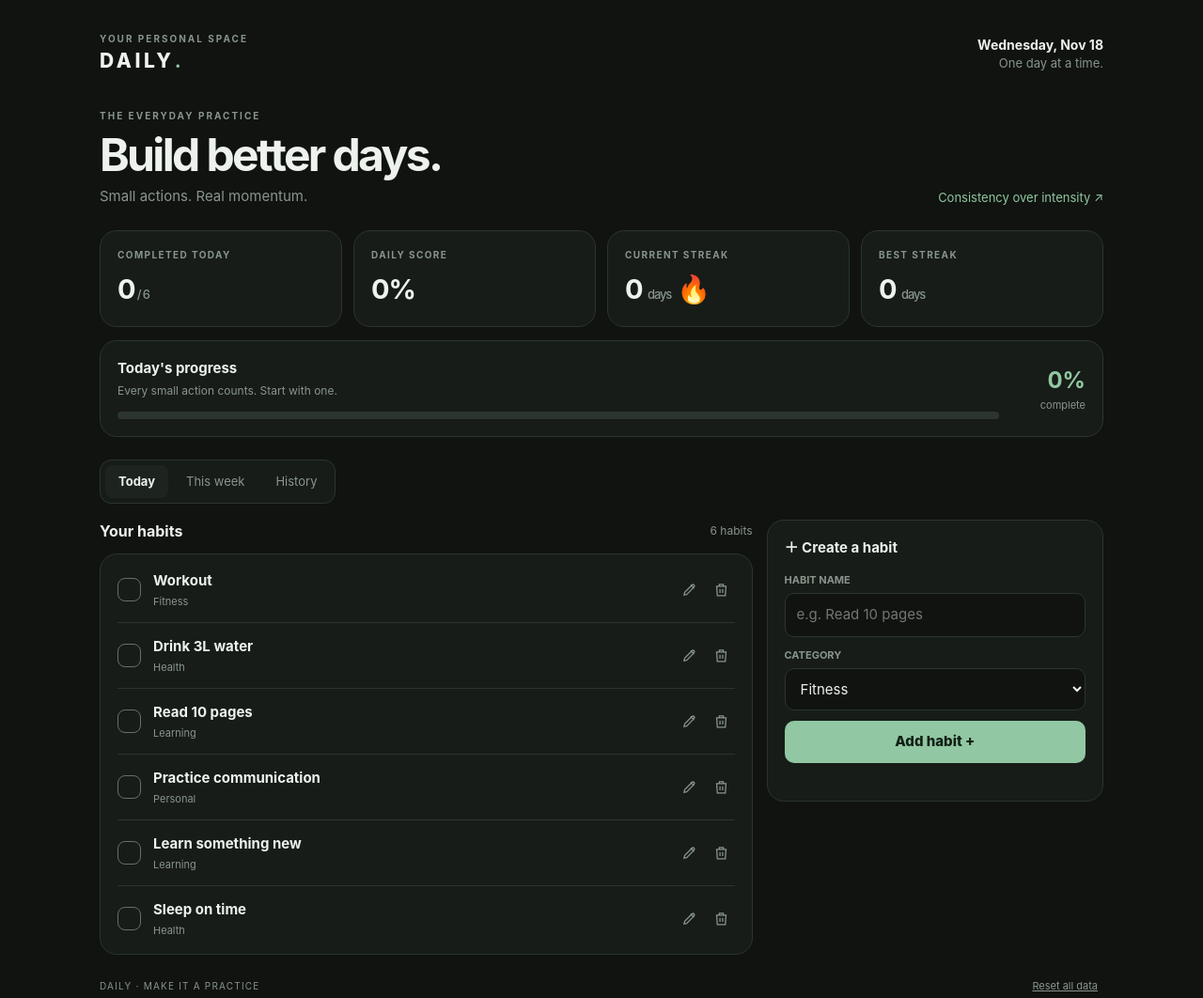
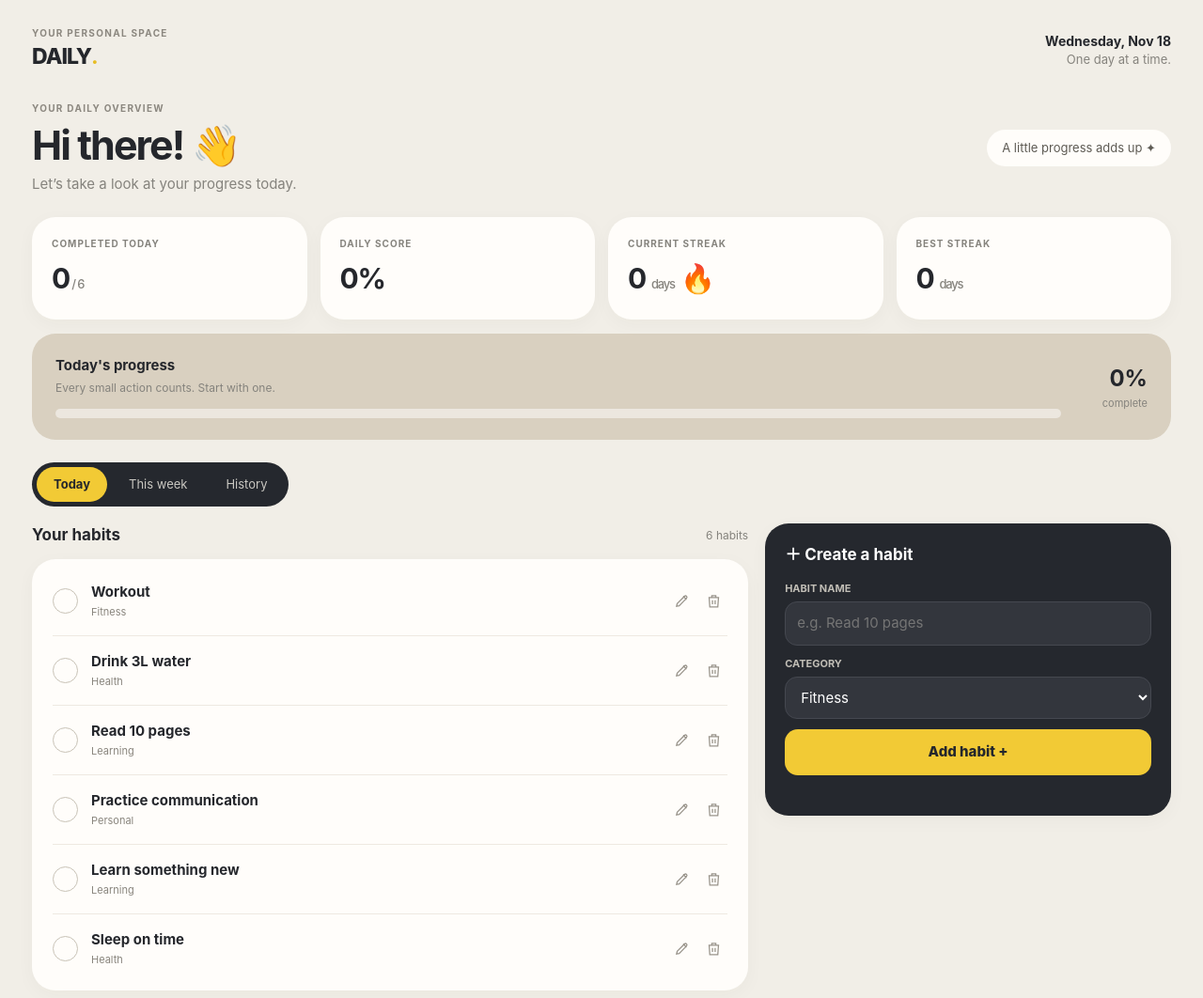
Before and after one commit to VarshithMK/HabitTracker, a plain HTML site: page index.html in a window 1280 px wide. Shown: the top 1062 px of the page at 94% size. Drawn offline with Linux system fonts and the light colour scheme.

Commit message:
Redesign habit tracker with warm fitness dashboard styling

```diff
--- a/index.html
+++ b/index.html
@@ -19,12 +19,43 @@ button,input,select{font:inherit}button{color:inherit;cursor:pointer}button:focu
 .week-grid{display:grid;grid-template-columns:repeat(7,1fr);gap:9px;align-items:end;height:165px;margin-top:18px}.week-day{height:100%;display:flex;flex-direction:column;align-items:center;justify-content:end;gap:8px;font-size:11px;color:var(--muted)}.week-percent{font-size:10px}.week-track{width:100%;height:110px;background:var(--bg);border-radius:7px;display:flex;align-items:end;overflow:hidden}.week-fill{width:100%;background:var(--green);border-radius:7px;min-height:0}.history-row{display:flex;justify-content:space-between;gap:15px;padding:12px 0;border-bottom:1px solid var(--line)}.history-row:last-child{border:0}.history-date{font-weight:650}.history-detail{font-size:11px;color:var(--muted)}.history-score{font-weight:750;color:var(--green)}
 .view[hidden]{display:none}.empty{text-align:center;color:var(--muted);padding:35px 12px;font-size:13px}.bottom{display:flex;justify-content:space-between;align-items:center;margin-top:24px;color:var(--muted);font-size:10px;letter-spacing:.12em}.text-btn{background:none;border:0;color:var(--muted);text-decoration:underline;font-size:11px;letter-spacing:0}.toast{font-size:12px;color:var(--green);min-height:18px;margin-top:8px}
 @media(max-width:720px){.shell{padding:24px 16px 45px}.stats{grid-template-columns:repeat(2,1fr)}.layout{grid-template-columns:1fr}.hero{align-items:start;flex-direction:column}.hero-note{white-space:normal}.progress-card{padding:15px}.week-grid{gap:5px}.top{margin-bottom:27px}}
+
+/* Reference-inspired warm dashboard theme */
+:root{color-scheme:light;--bg:#f1eee7;--panel:#fffdfa;--panel2:#e9e3d7;--line:#e9e3d9;--text:#25272c;--muted:#85837d;--green:#f2ca35;--green-dark:#3a3b3e;--red:#ed786e;--radius:25px}
+body{background:var(--bg);color:var(--text);font-family:Inter,ui-sans-serif,system-ui,-apple-system,BlinkMacSystemFont,"Segoe UI",sans-serif}
+.shell{max-width:1440px;padding:28px 34px 48px}
+.top{margin-bottom:30px}.brand{letter-spacing:-.04em;font-size:23px}.brand b{color:#e7bd24}.eyebrow{color:#8b877f;letter-spacing:.13em}
+.date strong{color:var(--text)}
+.hero{margin-bottom:24px;align-items:center}.hero h1{font-size:clamp(30px,4vw,43px);letter-spacing:-.045em}.hero p{color:#85837d}.hero-note{background:#fffdfa;border-radius:30px;padding:10px 16px;color:#5e5b54}
+.stats{grid-template-columns:repeat(4,minmax(0,1fr));gap:14px;margin-bottom:15px}
+.card{background:var(--panel);border:0;border-radius:25px;padding:21px;box-shadow:0 5px 20px rgba(54,46,31,.035)}
+.stat-label{color:#85837d;letter-spacing:.1em}.stat-number{font-size:30px;color:#25272c}.stat-number small{color:#85837d}
+.progress-card{background:#d9d0c0;box-shadow:none;padding:23px 25px}.progress-track{background:rgba(255,255,255,.48);height:10px}.progress-fill{background:#f2ca35}.progress-side strong{color:#25272c}
+.tabs{background:#25282e;border:0;border-radius:30px;padding:5px;margin-bottom:18px}
+.tab{color:#c9c7c1;border-radius:24px;padding:9px 18px}.tab.active{background:#f2ca35;color:#24262b}
+.layout{grid-template-columns:minmax(0,1.5fr) minmax(290px,.85fr);gap:18px}
+.section-head h2,.add-card h2,.side-card h2{font-size:17px}
+.habit-list{padding:8px 22px}.habit{padding:16px 0;border-color:#eee9e1;gap:14px}
+.check{border:1px solid #c8c2b6;border-radius:50%;width:27px;height:27px}.check.done{background:#f2ca35;border-color:#f2ca35}
+.habit-name{font-weight:700}.habit-meta{color:#89857d}
+.icon-btn{color:#99948b}.icon-btn:hover{background:#f2eee6;color:#24272c}
+.add-card{background:#25282e;color:#f8f6f0}.add-card h2{color:#fff}.add-card .field label{color:#c1beb6}
+.field input,.field select{background:#33363d;border:1px solid #454850;color:#fff;border-radius:13px}
+.primary{background:#f2ca35;color:#24272c;border-radius:14px;padding:13px}
+.week-grid{height:180px}.week-track{background:#e9e5dc;border-radius:12px}.week-fill{background:#f2ca35;border-radius:12px}
+.history-row{border-color:#eee9e1}.history-score{color:#9c7b00}
+.empty{color:#89857d}
+.bottom{color:#89857d}
+.text-btn{color:#89857d}
+button:focus-visible,input:focus-visible,select:focus-visible{outline-color:#c69f13}
+@media(max-width:720px){.shell{padding:22px 15px 38px}.stats{grid-template-columns:repeat(2,minmax(0,1fr))}.layout{grid-template-columns:1fr}.hero{gap:12px}.progress-card{padding:17px}.habit-list{padding:5px 15px}.card{border-radius:21px}}
+
 </style>
 </head>
 <body>
 <main class="shell">
 <header class="top"><div><div class="eyebrow">YOUR PERSONAL SPACE</div><div class="brand">DAILY<b>.</b></div></div><div class="date"><strong id="today-label"></strong><span>One day at a time.</span></div></header>
-<section class="hero"><div><div class="eyebrow">THE EVERYDAY PRACTICE</div><h1>Build better days.</h1><p>Small actions. Real momentum.</p></div><div class="hero-note">Consistency over intensity ↗</div></section>
+<section class="hero"><div><div class="eyebrow">YOUR DAILY OVERVIEW</div><h1>Hi there! 👋</h1><p>Let’s take a look at your progress today.</p></div><div class="hero-note">A little progress adds up ✦</div></section>
 <section class="stats" aria-label="Habit statistics">
 <div class="card"><div class="stat-label">COMPLETED TODAY</div><div class="stat-number" id="stat-done">0<small> / 0</small></div></div>
 <div class="card"><div class="stat-label">DAILY SCORE</div><div class="stat-number" id="stat-score">0%</div></div>
```
